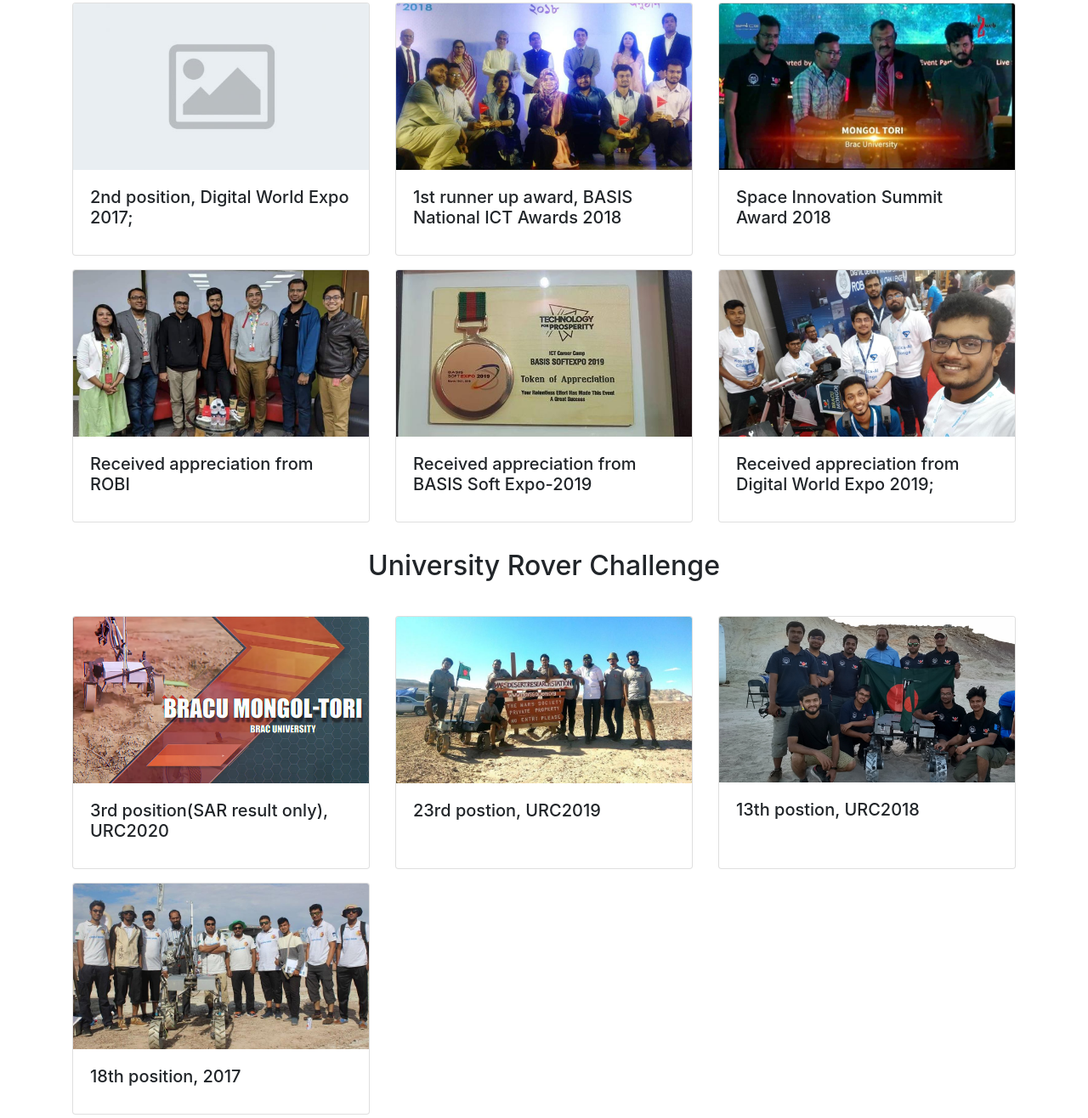
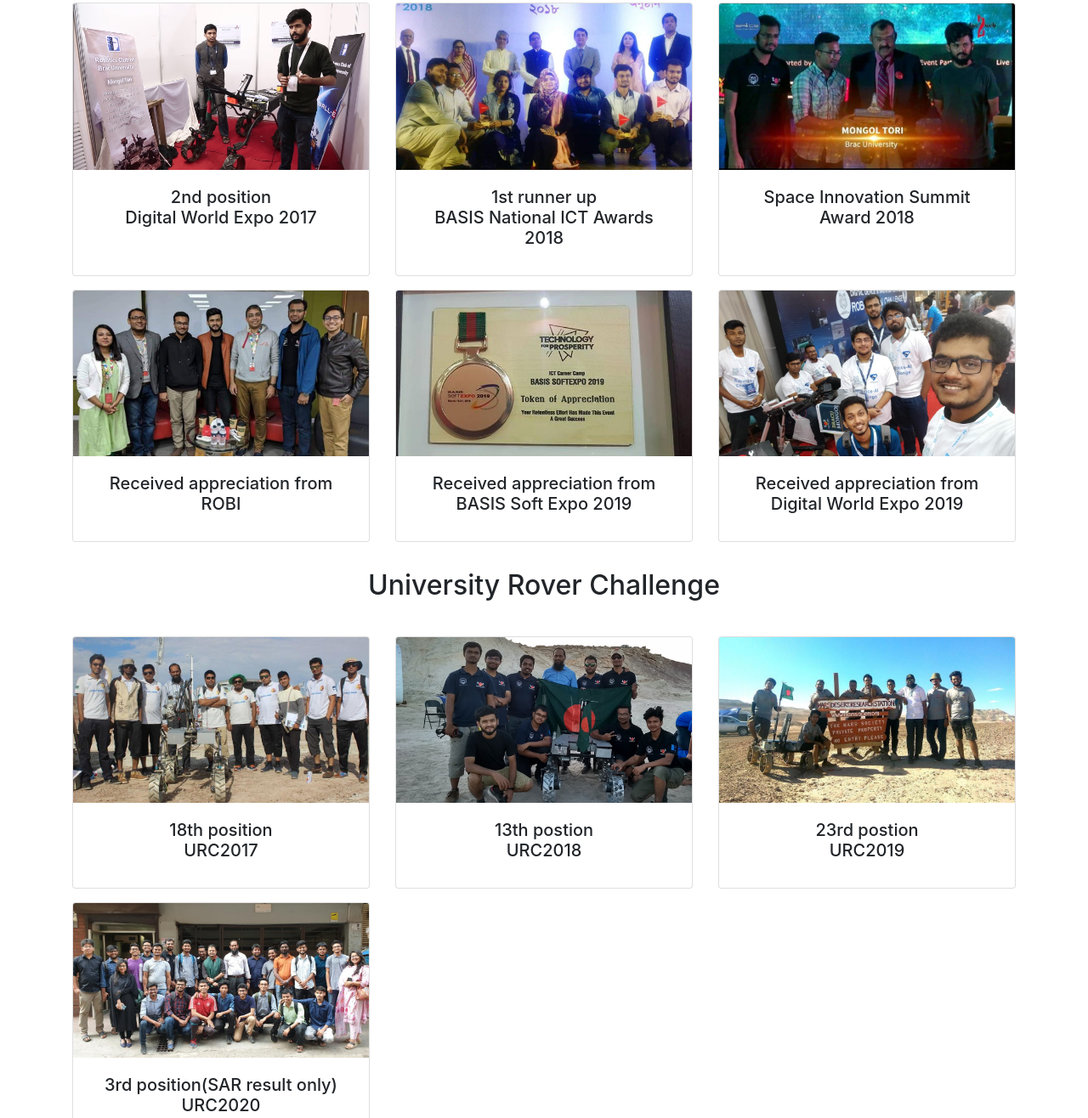
Before and after one commit to ihashib/mongol_tori_website_full, a plain HTML site: page achivements.html in a window 1280 px wide. Shown: the part 719-2035 px from the top of the page at 85% size. Drawn offline with nearby package versions, Linux system fonts and the light colour scheme.

Commit message:
minior fixes to achivement page

```diff
--- a/achivements.html
+++ b/achivements.html
@@ -36,6 +36,7 @@
                   Team
                 </a>
                 <div class="dropdown-menu" aria-labelledby="navbarDropdownMenuLink">
+                  <a class="dropdown-item" href="#">Advisors</a>
                   <a class="dropdown-item" href="#">2020</a>
                   <a class="dropdown-item" href="#">2019</a>
                   <a class="dropdown-item" href="#">2018</a>
@@ -50,7 +51,7 @@
                 <a class="nav-link" href="rovers.html">Rovers</a>
               </li>
               <li class="nav-item">
-                <a class="nav-link" href="event.html">Events</a>
+                <a class="nav-link" href="Outreach.html">Outreach</a>
               </li>
               <li class="nav-item">
                 <a class="nav-link" href="sponsor.html">Sponsors</a>
@@ -113,10 +114,10 @@
           <div class="col-lg-4 col-md-4 col-sm-6 mb-3">
             <div class="card h-100">
               <a href="">
-                <img src="assets/images/dummy_img.jpg" class="card-img-top" alt="...">
+                <img src="assets/images/mt_digital17.png" class="card-img-top" alt="...">
               </a>
               <div class="card-body d-flex flex-column ">
-                <h5 class="card-title">2nd position, Digital World Expo 2017;</h5>
+                <h5 class="card-title text-center">2nd position<br>Digital World Expo 2017</h5>
               </div>
             </div>
           </div>
@@ -126,7 +127,7 @@
                 <img src="assets/images/mt_national_basis.jpg" class="card-img-top" alt="...">
               </a>
               <div class="card-body d-flex flex-column ">
-                <h5 class="card-title">1st runner up award, BASIS National ICT Awards 2018</h5>
+                <h5 class="card-title text-center">1st runner up<br>BASIS National ICT Awards 2018</h5>
               </div>
             </div>
           </div>
@@ -136,7 +137,7 @@
                 <img src="assets/images/mt_national_space.jpg" class="card-img-top" alt="...">
               </a>
               <div class="card-body d-flex flex-column ">
-                <h5 class="card-title">Space Innovation Summit Award 2018</h5>
+                <h5 class="card-title text-center">Space Innovation Summit Award 2018</h5>
               </div>
             </div>
           </div>
@@ -146,7 +147,7 @@
                 <img src="assets/images/mt_national_robi.jpg" class="card-img-top" alt="...">
               </a>
               <div class="card-body d-flex flex-column ">
-                <h5 class="card-title">Received appreciation from ROBI</h5>
+                <h5 class="card-title text-center">Received appreciation from<br>ROBI</h5>
               </div>
             </div>
           </div>
@@ -156,7 +157,7 @@
                 <img src="assets/images/mt_national_basisEx.jpg" class="card-img-top" alt="...">
               </a>
               <div class="card-body d-flex flex-column ">
-                <h5 class="card-title">Received appreciation from BASIS Soft Expo-2019</h5>
+                <h5 class="card-title text-center">Received appreciation from<br>BASIS Soft Expo 2019</h5>
               </div>
             </div>
           </div>
@@ -166,7 +167,7 @@
                 <img src="assets/images/mt_national_digialEx.jpg" class="card-img-top" alt="...">
               </a>
               <div class="card-body d-flex flex-column ">
-                <h5 class="card-title">Received appreciation from Digital World Expo 2019;</h5>
+                <h5 class="card-title text-center">Received appreciation from<br>Digital World Expo 2019</h5>
               </div>
             </div>
           </div>
@@ -178,13 +179,23 @@
           <h2 class="col-12 text-center p-3 heading">University Rover Challenge</h2>
         </div>
         <div class="row mt-3">
+         <div class="col-lg-4 col-md-4 col-sm-6 mb-3">
+            <div class="card h-100">
+              <a href="">
+                <img src="assets/images/mt_urc2017.jpg" class="card-img-top" alt="...">
+              </a>
+              <div class="card-body d-flex flex-column ">
+                <h5 class="card-title text-center">18th position<br>URC2017</h5>
+              </div>
+            </div>
+          </div>
           <div class="col-lg-4 col-md-4 col-sm-6 mb-3">
             <div class="card h-100">
               <a href="">
-                <img src="assets/news/urc2020.png" class="card-img-top" alt="...">
+                <img src="assets/images/mt_urc2018.png" class="card-img-top" alt="...">
               </a>
               <div class="card-body d-flex flex-column ">
-                <h5 class="card-title">3rd position(SAR result only), URC2020</h5>
+                <h5 class="card-title text-center">13th postion<br>URC2018</h5>
               </div>
             </div>
           </div>
@@ -194,27 +205,17 @@
                 <img src="assets/images/mt_urc2019.jpg" class="card-img-top" alt="...">
               </a>
               <div class="card-body d-flex flex-column ">
-                <h5 class="card-title">23rd postion, URC2019</h5>
+                <h5 class="card-title text-center">23rd postion<br>URC2019</h5>
               </div>
             </div>
           </div>
           <div class="col-lg-4 col-md-4 col-sm-6 mb-3">
             <div class="card h-100">
               <a href="">
-                <img src="assets/images/mt_urc2018.png" class="card-img-top" alt="...">
+                <img src="assets/images/mt_urc2020.jpg" class="card-img-top" alt="...">
               </a>
               <div class="card-body d-flex flex-column ">
-                <h5 class="card-title">13th postion, URC2018</h5>
-              </div>
-            </div>
-          </div>
-          <div class="col-lg-4 col-md-4 col-sm-6 mb-3">
-            <div class="card h-100">
-              <a href="">
-                <img src="assets/images/mt_urc2017.jpg" class="card-img-top" alt="...">
-              </a>
-              <div class="card-body d-flex flex-column ">
-                <h5 class="card-title">18th position, 2017</h5>
+                <h5 class="card-title text-center">3rd position(SAR result only)<br>URC2020</h5>
               </div>
             </div>
           </div>
@@ -229,20 +230,20 @@
           <div class="col-lg-4 col-md-4 col-sm-6 mb-3">
             <div class="card h-100">
               <a href="">
-                <img src="assets/news/irc2020_7th.jpg" class="card-img-top" alt="...">
+                <img src="assets/images/mt_irc2018.jpg" class="card-img-top" alt="...">
               </a>
               <div class="card-body d-flex flex-column ">
-                <h5 class="card-title">7th position, IRC2020</h5>
+                <h5 class="card-title text-center">2nd runner up<br>IRC2018</h5>
               </div>
             </div>
           </div>
           <div class="col-lg-4 col-md-4 col-sm-6 mb-3">
             <div class="card h-100">
               <a href="">
-                <img src="assets/images/mt_irc2018.jpg" class="card-img-top" alt="...">
+                <img src="assets/news/irc2020_7th.jpg" class="card-img-top" alt="...">
               </a>
               <div class="card-body d-flex flex-column ">
-                <h5 class="card-title">2nd runner up, IRC2018</h5>
+                <h5 class="card-title text-center">7th position<br>IRC2020</h5>
               </div>
             </div>
           </div>
```
Also changed, not shown: index.html (+1 -0 lines), assets/images/mt_digital17.png (added), assets/images/mt_urc2020.jpg (added).
